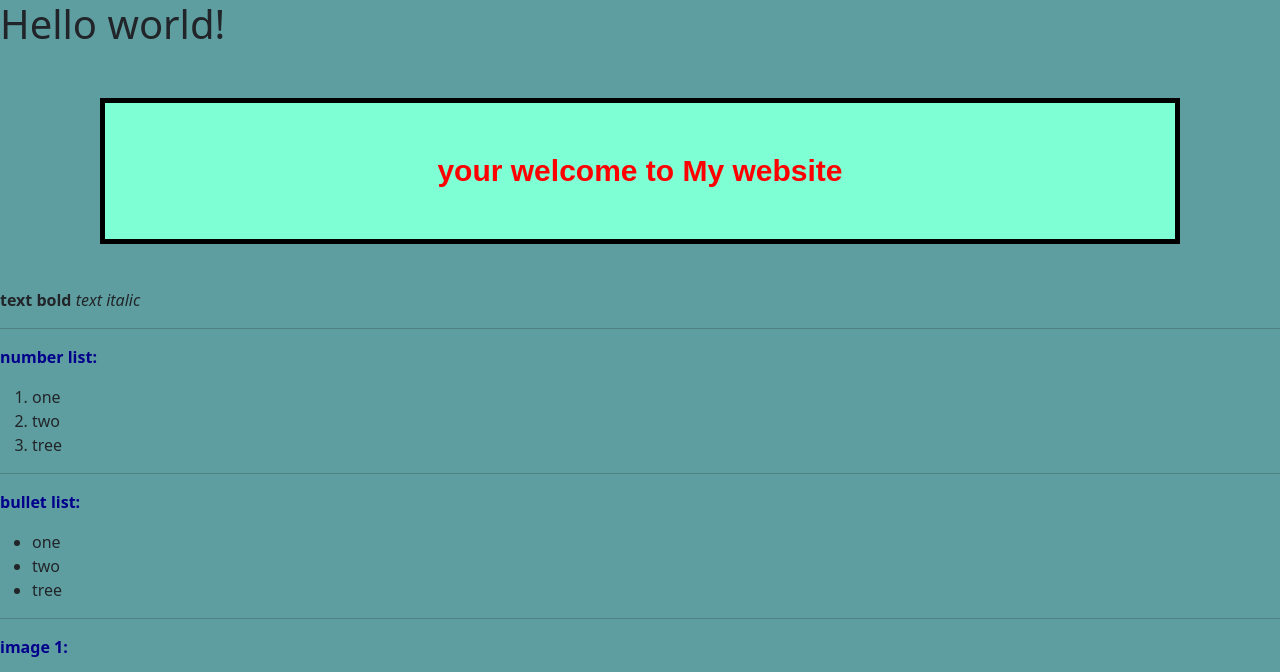
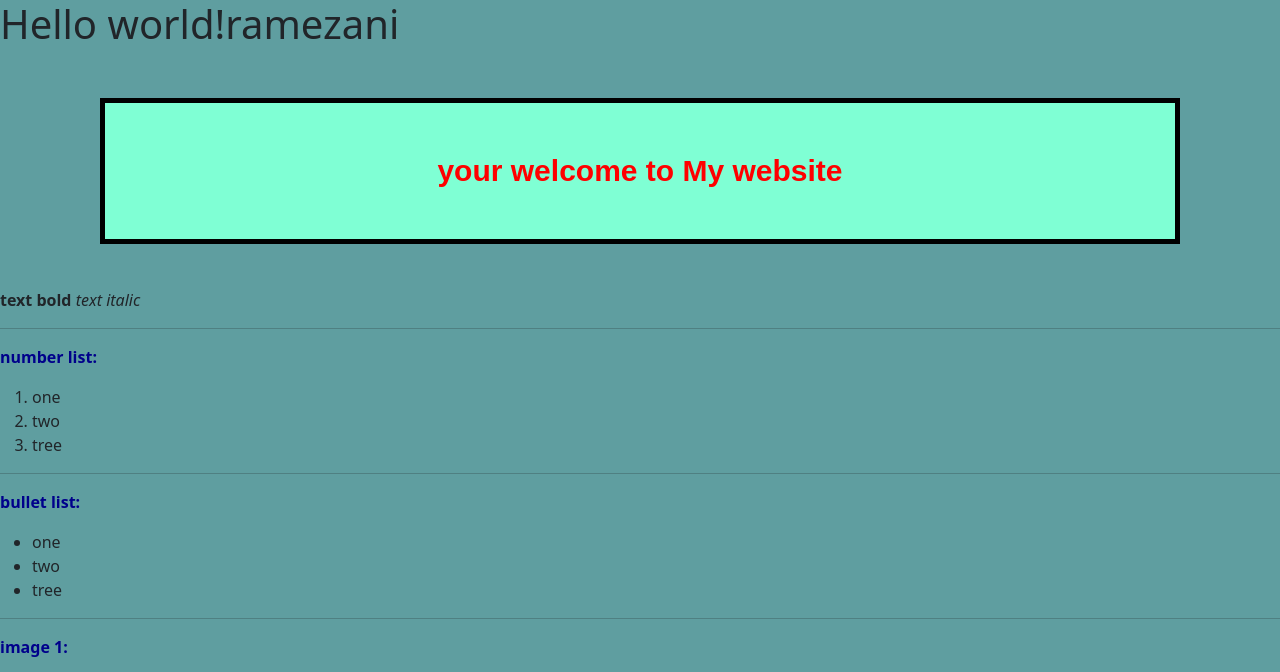
Before and after one commit to Roomez/CS50, a plain HTML site: page index.html in a window 1280 px wide. Shown: the top 672 px of the page. Drawn offline with nearby package versions, Linux system fonts and the light colour scheme.

Commit message:
change code

```diff
--- a/index.html
+++ b/index.html
@@ -7,7 +7,7 @@
         <link rel="stylesheet" href="./style.css">
     </head>
     <body>
-        <h1> Hello world! </h1>
+        <h1> Hello world!ramezani </h1>
         <h2> your welcome to My website </h2>
         <br>
         <strong> text bold </strong>
```
